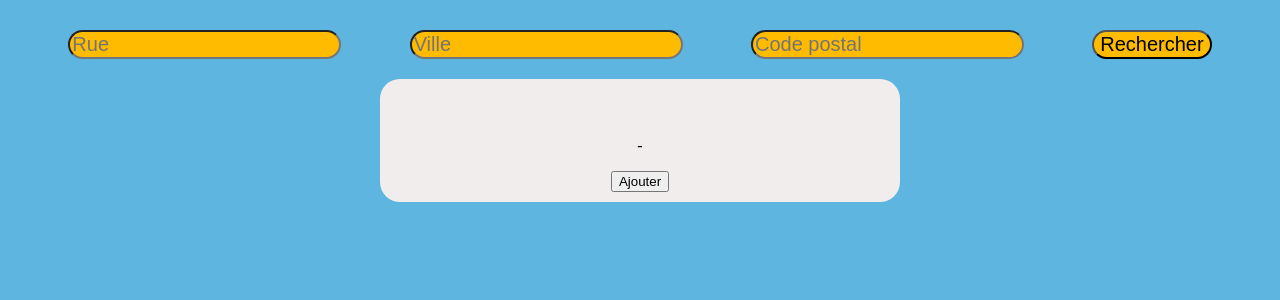
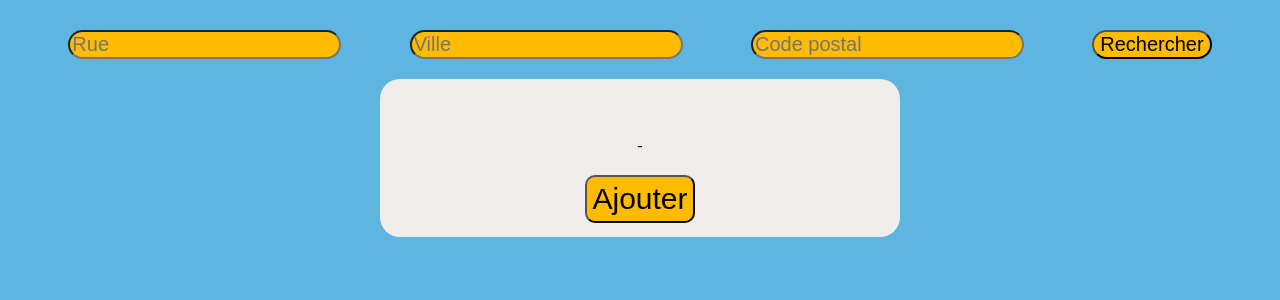
Before and after one commit to Artpare4/MeteoWeb, a Symfony app: template templates/adresse/index.html.twig in a window 1280 px wide. Shown: the part 175-475 px from the top of the page. Run offline with Twig, Linux system fonts and the light colour scheme; the template is opened without the code that fills it: most values are stand-ins (such as "Sample title", 1, 10 or a date in 2020); some libraries are stand-ins or nearby versions.

Commit message:
Ajout style bouton ajouter

```diff
--- a/templates/adresse/_adresse-info.html.twig
+++ b/templates/adresse/_adresse-info.html.twig
@@ -9,6 +9,6 @@
         <input aria-label="city" name="city" value="{{ adresse.properties.city }}" type="hidden">
         <input aria-label="positionX" name="positionX" value="{{ adresse.geometry.coordinates[0] }}" type="hidden">
         <input aria-label="positionY" name="positionY" value="{{ adresse.geometry.coordinates[1] }}" type="hidden">
-        <button type="submit">Ajouter</button>
+        <button class="formbtn" type="submit">Ajouter</button>
     </form>
 </div>
```
